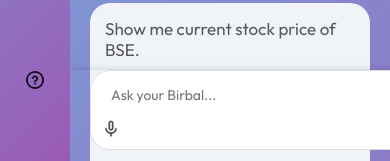
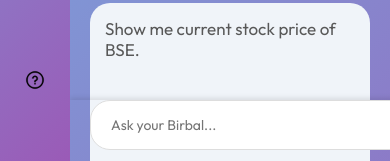
Before and after one commit to AmanPathak03/Chat-Birbal, a React (Vite) app: page / in a window 390 px wide. Shown: the part 669-830 px from the top of the page. Built offline with nearby package versions, Linux system fonts and the light colour scheme; no server answers.

Commit message:
Main.css

```diff
--- a/src/components/Main/Main.css
+++ b/src/components/Main/Main.css
@@ -322,14 +322,15 @@
         font-size: 14px; /* Adjust font size for smaller screens */
     }
     .search-box {
-        flex-direction: column;
-        align-items: flex-start;
+        flex-direction: row;
+        align-items: center;
+        justify-content: space-between;
         padding: 5px 10px;
     }
     .search-box img {
         width: 20px; /* Adjust icon size */
         height: 20px; /* Adjust icon size */
-        margin: 5px 0; /* Adjust margin */
+        margin: 0 5px; /* Adjust margin */
     }
     .search-box div {
         gap: 5px;
```
